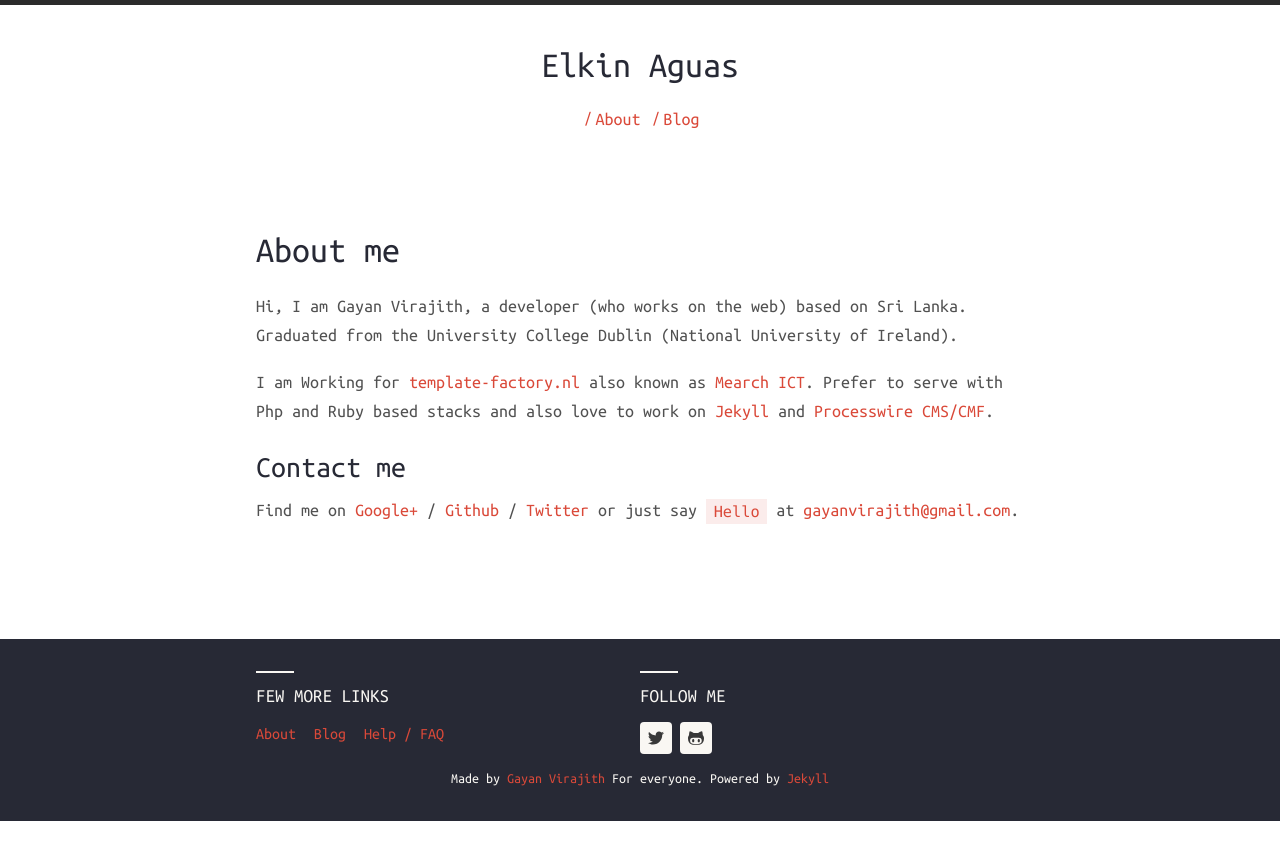
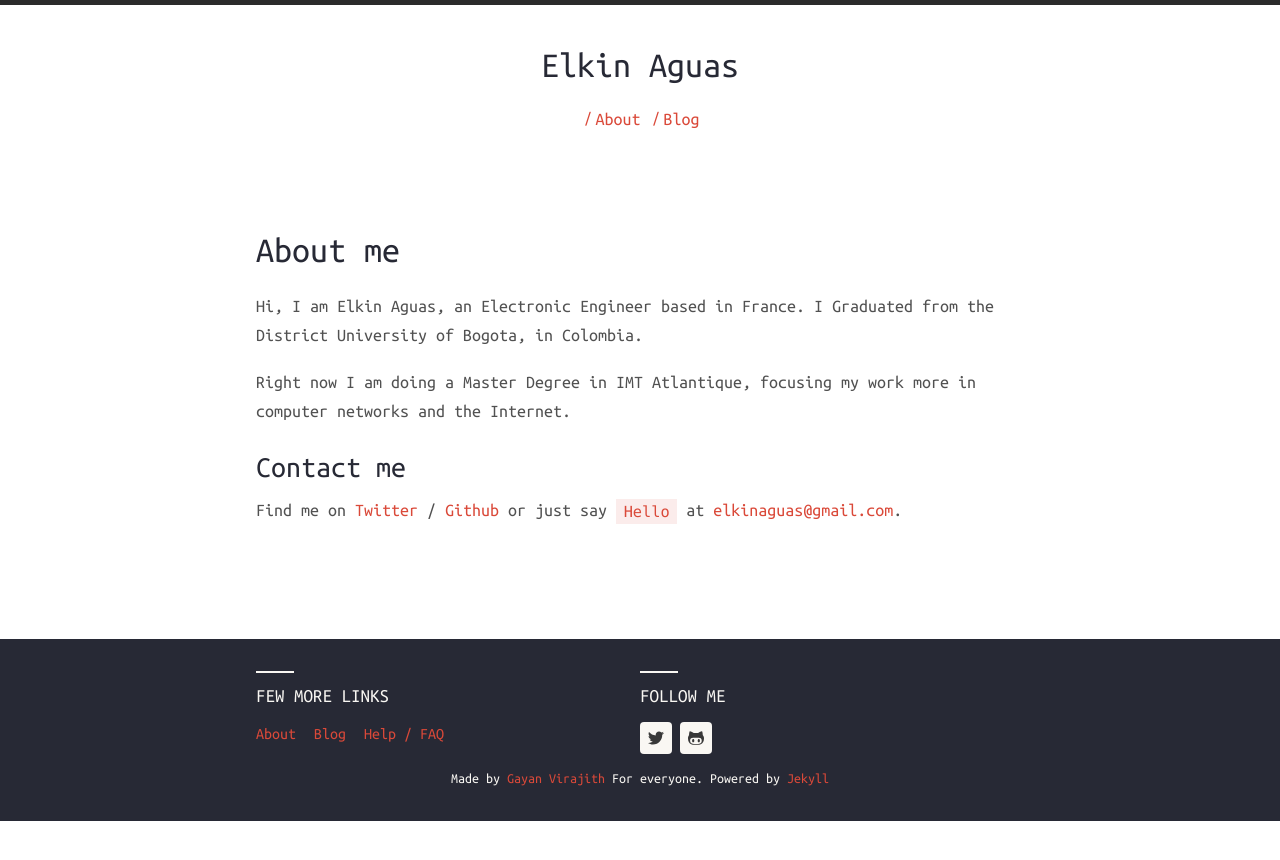
Before and after one commit to elkinaguas/elkinaguas.github.io, a Jekyll site: the page built from about.md, in a window 1280 px wide. Shown: the top 860 px of the page. Built offline with Jekyll 4.4.1, drawn with Linux system fonts in a browser that asks for light colours; nearby versions of some CDN libraries.

Commit message:
Update about.md

```diff
--- a/about.md
+++ b/about.md
@@ -4,24 +4,16 @@ title: About me
 permalink: /about/
 ---
 
-Hi, I am Gayan Virajith, a developer (who works on the web) based on Sri Lanka.
-Graduated from the University College Dublin (National University of Ireland).
+Hi, I am Elkin Aguas, an Electronic Engineer based in France.
+I Graduated from the District University of Bogota, in Colombia.
 
-I am Working for [template-factory.nl][tf] also known as [Mearch ICT][m].
-Prefer to serve with Php and Ruby based stacks and also love to work
-on [Jekyll][jekyll] and [Processwire CMS/CMF][pw].
+Right now I am doing a Master Degree in IMT Atlantique, focusing my work
+more in computer networks and the Internet.
 
 ### Contact me
 
-Find me on [Google+][google] / [Github][github] / [Twitter][Twitter] or just say `Hello` at
-[gayanvirajith@gmail.com](gayanvirajith@gmail.com).
+Find me on [Twitter][Twitter] / [Github][github] or just say `Hello` at
+[elkinaguas@gmail.com](elkinaguas@gmail.com).
 
-
-[tf]: http://template-factory.nl
-[m]: http://mearch.com
-[pw]: http://processwire.com
-[pwf]: http://processwire.com/talk
-[jekyll]: http://jekyllrb.com
 [github]: https://github.com/gayanvirajith
-[google]: https://plus.google.com/+GayanVirajith
 [twitter]: https://twitter.com/gayanvirajith
```
